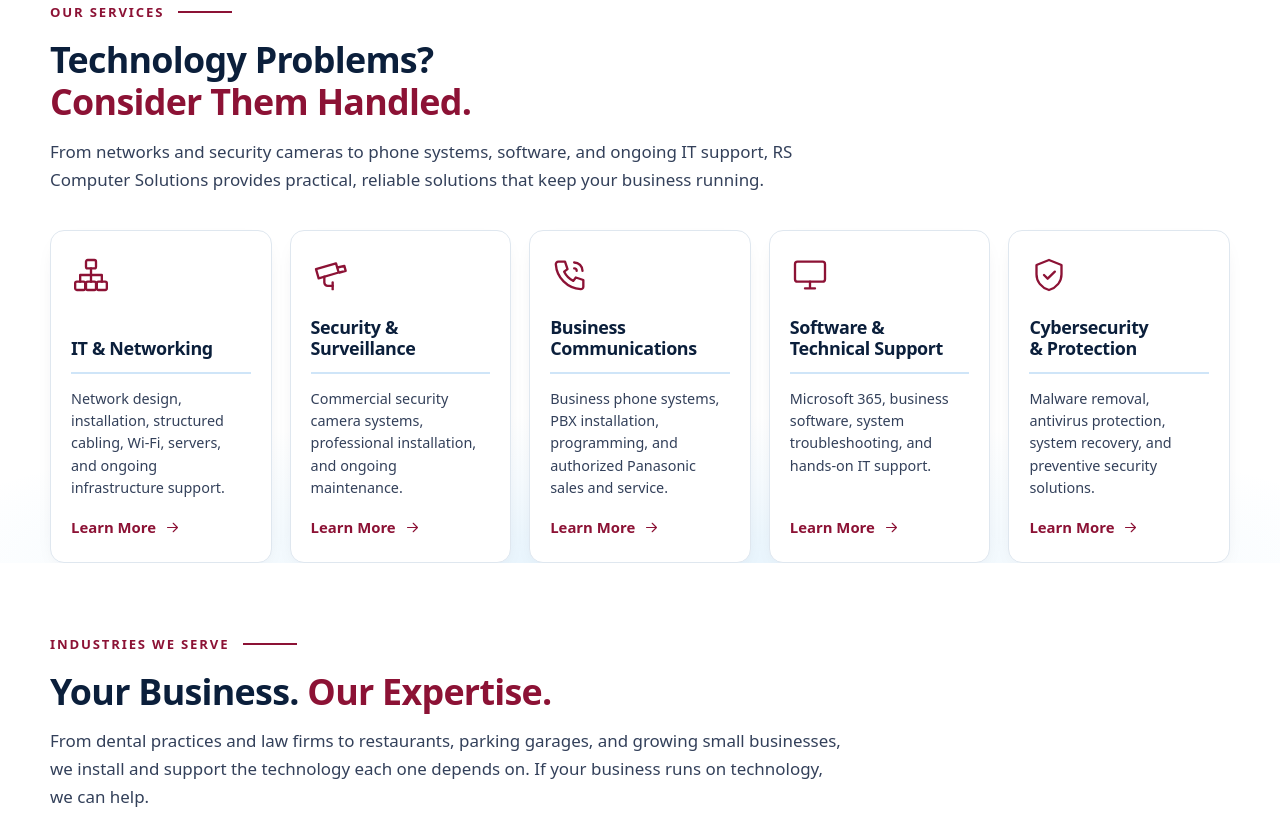
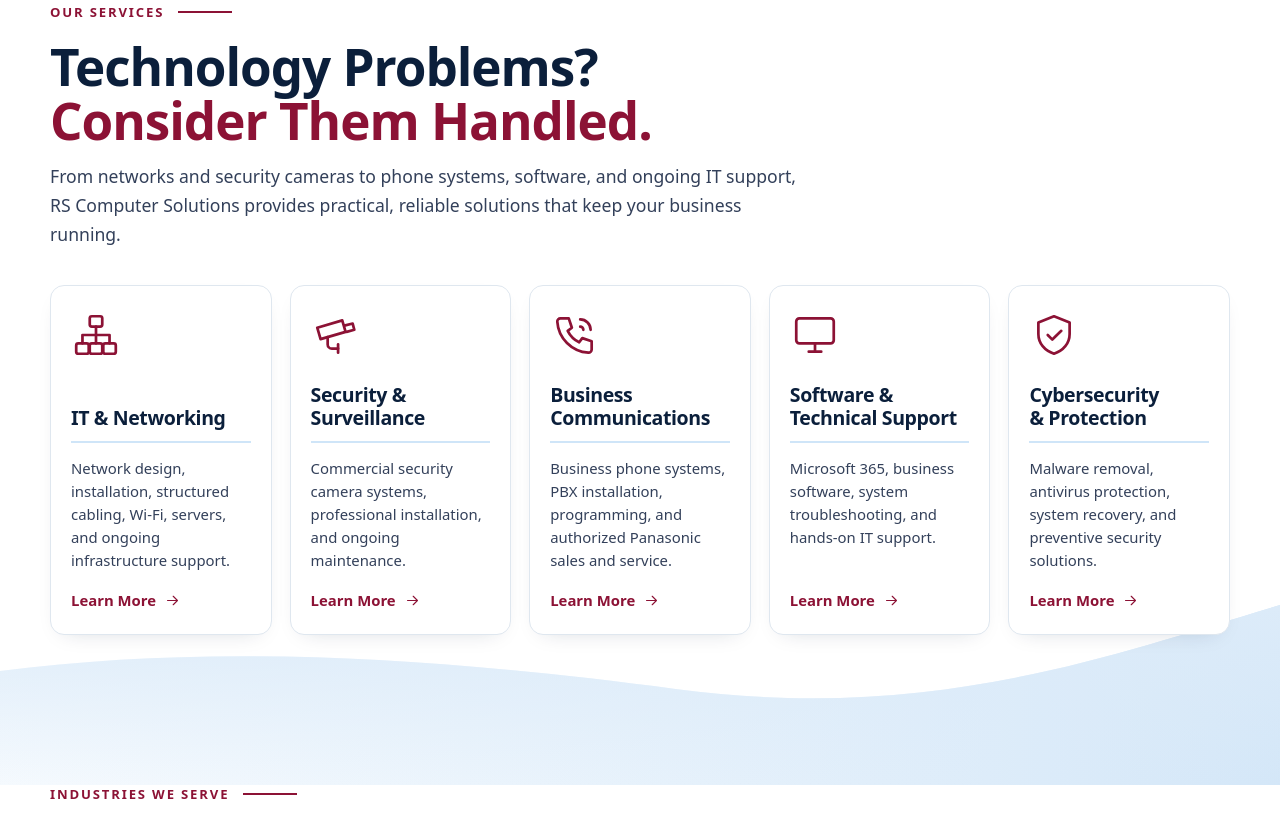
Before and after one commit to jorjamandy/rs-computer-solutions, an Astro site: page / in a window 1280 px wide. Shown: the part 965-1779 px from the top of the page. Built offline with nearby package versions, Linux system fonts and the light colour scheme; Astro itself is replaced by a stand-in of ours.

Commit message:
Our Services: curved blue wave, larger headline, icons, and titles per mockup
Co-Authored-By: Claude Opus 5.5 <noreply@anthropic.com>

```diff
--- a/src/pages/index.astro
+++ b/src/pages/index.astro
@@ -11,7 +11,20 @@ const base = import.meta.env.BASE_URL;
   <HomeHero />
 
   <section class="section section-flush wwd" data-reveal>
-    <div class="wwd-wave" aria-hidden="true"></div>
+    <svg class="wwd-wave" viewBox="0 0 1440 200" preserveAspectRatio="none" aria-hidden="true">
+      <defs>
+        <linearGradient id="wwdFill" x1="0" y1="0" x2="0" y2="1">
+          <stop offset="0" stop-color="#dcebf9" />
+          <stop offset="1" stop-color="#dcebf9" stop-opacity="0" />
+        </linearGradient>
+        <linearGradient id="wwdFill2" x1="0" y1="0" x2="1" y2="0">
+          <stop offset="0" stop-color="#eef6fd" stop-opacity=".6" />
+          <stop offset="1" stop-color="#cfe4f7" stop-opacity=".9" />
+        </linearGradient>
+      </defs>
+      <path d="M0 86C230 60 470 70 760 104C1050 138 1250 70 1440 20V200H0Z" fill="url(#wwdFill2)" />
+      <path d="M0 86C230 60 470 70 760 104C1050 138 1250 70 1440 20V200H0Z" fill="url(#wwdFill)" />
+    </svg>
     <div class="wrap">
       <div class="section-head wwd-head">
         <p class="eyebrow">Our Services</p>
@@ -21,7 +34,7 @@ const base = import.meta.env.BASE_URL;
       <div class="wwd-cards">
         {services.map((s, i) => (
           <a class="wwd-card" href={`${base}services/${s.id}/`} style={`--i:${i}`}>
-            <span class="wwd-icon"><Icon name={s.icon} size={40} /></span>
+            <span class="wwd-icon"><Icon name={s.icon} size={50} /></span>
             <h3>{s.homeTitle ?? s.title}</h3>
             <p>{s.card}</p>
             <span class="wwd-more">Learn More <Icon name="arrow" size={17} /></span>
--- a/src/styles/global.css
+++ b/src/styles/global.css
@@ -507,9 +507,14 @@ a.ind-card:hover .inline-link { text-decoration: underline; }
 /* Home: What We Do service cards */
 .wwd { position: relative; overflow: hidden; }
 .wwd > .wrap { position: relative; z-index: 1; }
-/* Soft powder-blue swell along the bottom of the section: no hard edges */
-.wwd-wave { position: absolute; left: -10%; right: -10%; bottom: -150px; height: 300px; pointer-events: none;
-  background: radial-gradient(50% 50% at 50% 50%, rgba(91,179,239,.16), rgba(91,179,239,.06) 55%, rgba(91,179,239,0) 100%); }
+/* Curved powder-blue wave along the bottom of the section; it fades out
+   toward the bottom so there's no hard line where the next section starts. */
+.wwd { padding-bottom: 150px; }
+.wwd + .section { padding-top: 0; }
+.wwd-wave { position: absolute; left: 0; right: 0; bottom: 0; width: 100%; height: 200px; pointer-events: none; }
+.wwd-head h2 { font-size: clamp(2rem, 4vw, 3.4rem); line-height: 1.06; }
+.wwd-head { max-width: 900px; }
+.wwd-head p:last-child { font-size: 1.1rem; max-width: 76ch; }
 .wwd-head h2 .hl { display: block; }
 .wwd-cards { display: grid; grid-template-columns: repeat(5, minmax(0, 1fr)); gap: 18px; }
 .wwd-card {
@@ -521,9 +526,9 @@ a.ind-card:hover .inline-link { text-decoration: underline; }
 }
 .wwd-card:hover { transform: translateY(-4px); box-shadow: 0 18px 34px -16px rgba(11,31,59,.3); border-color: #d3e1ee; }
 .wwd-icon { color: var(--maroon); margin-bottom: 14px; transition: color .3s var(--ease); }
-.wwd-icon svg { stroke-width: 1.4; }
-.wwd-card h3 { font-size: 1.12rem; line-height: 1.2; min-height: calc(2.4em + 14px); display: flex; align-items: flex-end; width: 100%; padding-bottom: 12px; border-bottom: 2px solid #cfe5f8; margin-bottom: 14px; }
-.wwd-card p { font-size: 0.9rem; line-height: 1.55; }
+.wwd-icon svg { stroke-width: 1.3; }
+.wwd-card h3 { font-size: 1.22rem; line-height: 1.18; min-height: calc(2.4em + 14px); display: flex; align-items: flex-end; width: 100%; padding-bottom: 12px; border-bottom: 2px solid #cfe5f8; margin-bottom: 14px; }
+.wwd-card p { font-size: 0.93rem; line-height: 1.55; }
 .wwd-more { display: inline-flex; align-items: center; gap: 8px; margin-top: auto; padding-top: 16px; font-weight: 700; font-size: 0.93rem; color: var(--maroon); }
 .wwd-more svg { transition: transform .3s var(--ease); }
 .wwd-card:hover .wwd-more svg { transform: translateX(4px); }
@@ -543,11 +548,13 @@ a.ind-card:hover .inline-link { text-decoration: underline; }
 @media (max-width: 1100px) { .wwd-cards { grid-template-columns: repeat(3, minmax(0, 1fr)); } }
 @media (max-width: 760px) { .wwd-cards { grid-template-columns: repeat(2, minmax(0, 1fr)); } }
 @media (max-width: 520px) {
+  .wwd { padding-bottom: 100px; }
+  .wwd-wave { height: 130px; }
   .wwd-cards { grid-template-columns: 1fr; gap: 12px; }
   /* Phone: compact cards, icon on the left and text beside it */
   .wwd-card { display: grid; grid-template-columns: 40px 1fr; column-gap: 16px; row-gap: 4px; align-items: start; padding: 18px 18px 16px; }
   .wwd-icon { grid-row: 1 / span 3; margin: 2px 0 0; }
-  .wwd-icon svg { width: 34px; height: 34px; }
+  .wwd-icon svg { width: 36px; height: 36px; }
   .wwd-card h3 { min-height: 0; border: 0; padding: 0; margin: 0 0 2px; font-size: 1.05rem; }
   .wwd-card p { font-size: 0.93rem; }
   .wwd-more { padding-top: 8px; min-height: 32px; }
```
